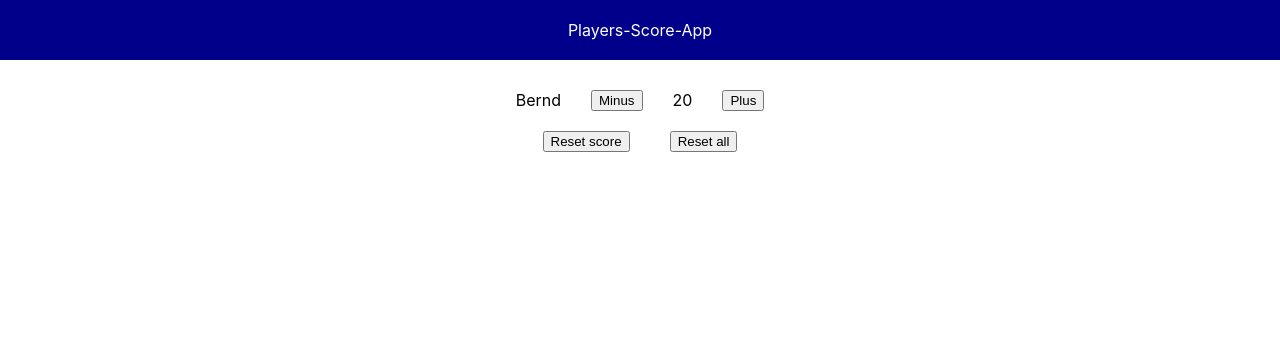
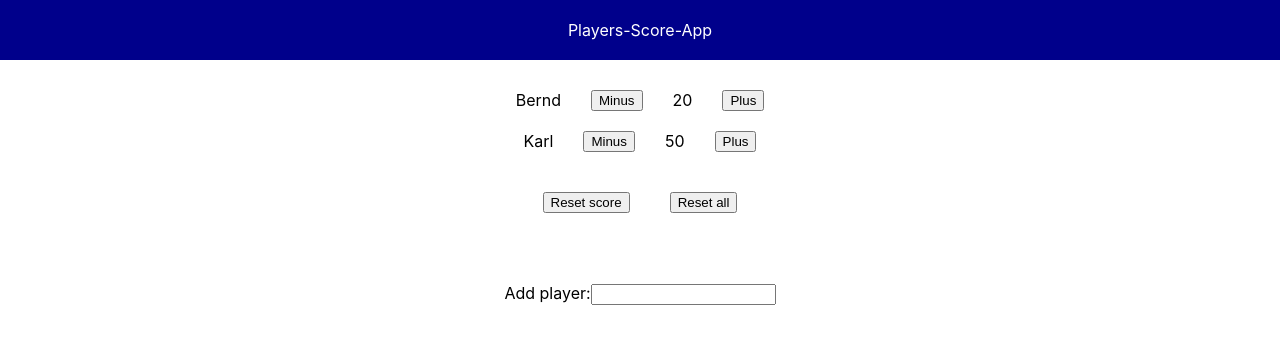
Before and after one commit to CathrinTruchan/players-score-app, a React (Create React App) app: page / in a window 1280 px wide. Shown: the top 344 px of the page. Built offline with nearby package versions, Linux system fonts and the light colour scheme.

Commit message:
add PlayerForm component

```diff
--- a/src/App.js
+++ b/src/App.js
@@ -2,6 +2,7 @@ import "./App.css";
 import Player from "./Player/Player";
 import styled from "styled-components";
 import Button from "./Button/Button";
+import PlayerForm from "./PlayerForm/PlayerForm";
 
 function App() {
   return (
@@ -9,8 +10,10 @@ function App() {
       <Header>Players-Score-App</Header>
       <main>
         <Player name="Bernd" score="20" />
+        <Player name="Karl" score="50" />
         <Button text="Reset score" />
         <Button text="Reset all" />
+        <PlayerForm />
       </main>
       <footer></footer>
     </div>
--- a/src/Player/Player.js
+++ b/src/Player/Player.js
@@ -15,4 +15,5 @@ const Section = styled.section`
   display: flex;
   gap: 30px;
   justify-content: center;
+  margin-bottom: 20px;
 `;
--- a/src/PlayerForm/PlayerForm.js
+++ b/src/PlayerForm/PlayerForm.js
@@ -0,0 +1,14 @@
+import styled from "styled-components";
+
+export default function PlayerForm() {
+  return (
+    <Form>
+      <label htmlFor="newPlayer">Add player:</label>
+      <input id="newPlayer" name="newPlayer" type="text" />
+    </Form>
+  );
+}
+
+const Form = styled.form`
+  margin-top: 50px;
+`;
```
